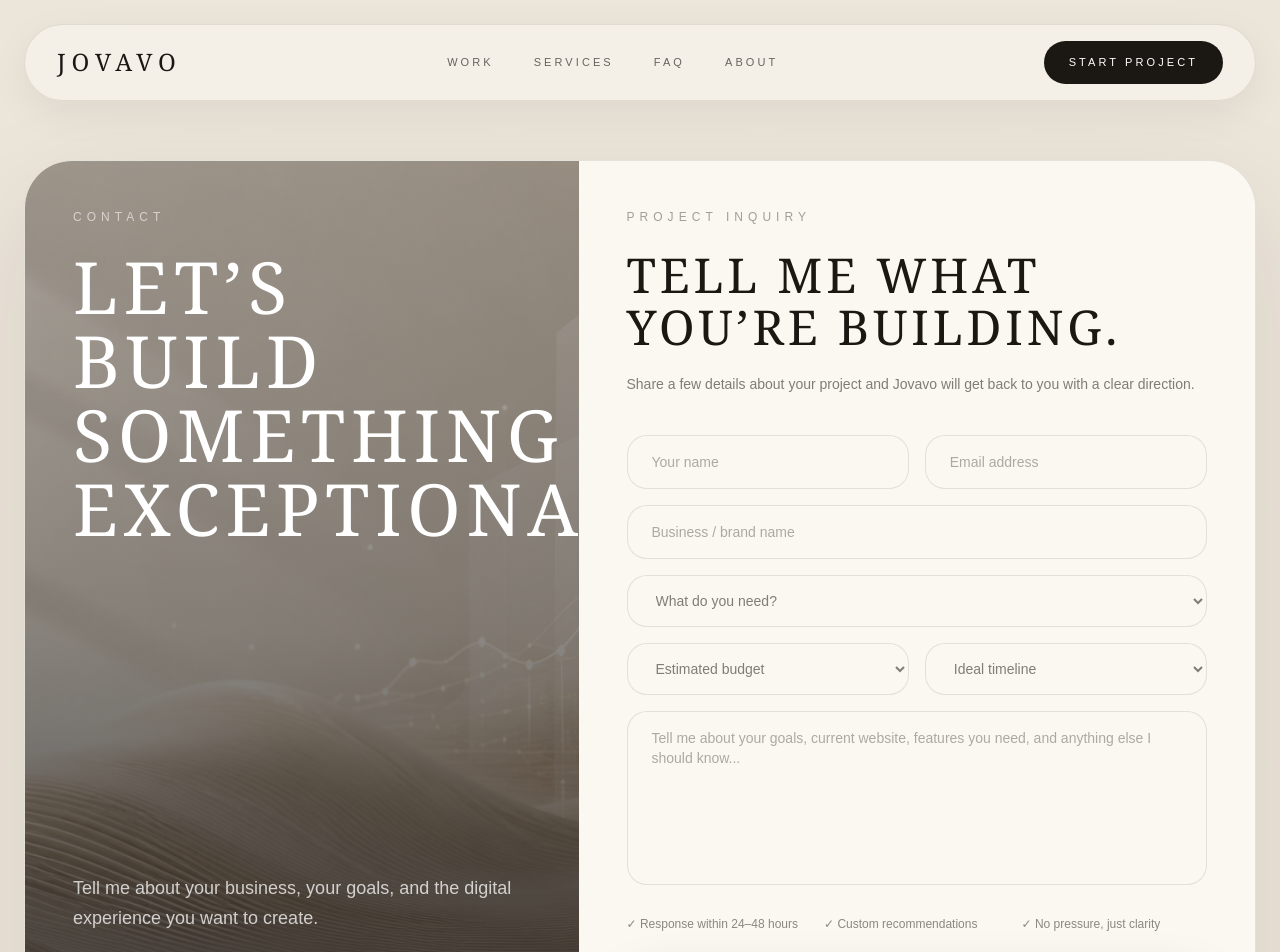
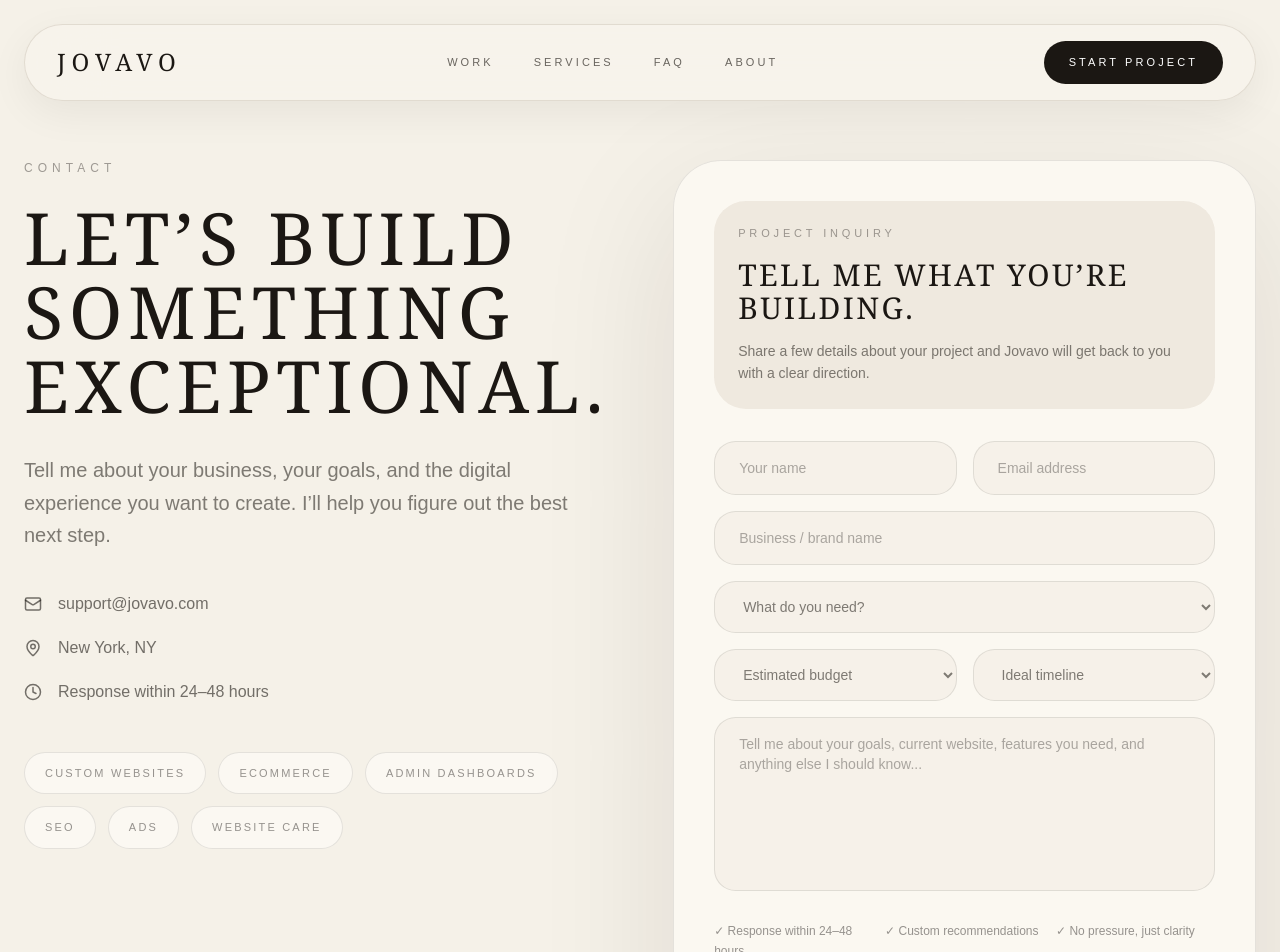
Before and after one commit to Jovavoco/jovavo, a Next.js app: page /contact in a window 1280 px wide. Shown: the top 952 px of the page. Built offline with nearby package versions, Linux system fonts and the light colour scheme; no server answers.

Commit message:
Update page.tsx

```diff
--- a/app/contact/page.tsx
+++ b/app/contact/page.tsx
@@ -1,6 +1,4 @@
 import type { Metadata } from "next";
-import { ArrowUpRight, Mail, MapPin, Clock } from "lucide-react";
-import Reveal from "@/components/Reveal";
 
 export const metadata: Metadata = {
   title: "Contact Us",
@@ -8,31 +6,22 @@ export const metadata: Metadata = {
     "Ready to build your next website? Contact Jovavo to discuss your project and request a free consultation.",
 };
 
+import Link from "next/link";
+import { ArrowUpRight, Mail, MapPin, Clock } from "lucide-react";
+import Reveal from "@/components/Reveal";
+
 const inputStyle =
-  "w-full rounded-[1.25rem] border border-[#1b1713]/10 bg-[#fbf8f2]/90 px-6 py-4 text-sm text-[#1b1713] outline-none transition placeholder:text-[#1b1713]/35 focus:border-[#c7a46a] focus:ring-4 focus:ring-[#c7a46a]/15";
+  "w-full rounded-[1.35rem] border border-[#1b1713]/10 bg-[#f5f1e8]/80 px-6 py-4 text-sm text-[#1b1713] outline-none transition placeholder:text-[#1b1713]/35 focus:border-[#1b1713]/35 focus:bg-white";
 
 export default function ContactPage() {
   return (
-    <main className="min-h-screen bg-[#ece5da] text-[#1b1713]">
-      <section className="mx-auto max-w-7xl px-6 pt-40 pb-28">
+    <main className="min-h-screen bg-[#f5f1e8] px-6 pt-40 pb-28 text-[#1b1713]">
+      <section className="mx-auto max-w-7xl">
         <Reveal>
-          <div className="overflow-hidden rounded-[3rem] border border-[#1b1713]/10 bg-[#fbf8f2] shadow-[0_40px_120px_rgba(27,23,19,0.10)]">
-            <div className="grid lg:grid-cols-[0.9fr_1.1fr]">
-
-              {/* IMAGE / INFO SIDE */}
-              <div className="relative min-h-[720px] overflow-hidden p-8 md:p-12">
-                <img
-                  src="/images/contact/contact-bg.png"
-                  alt="Jovavo contact background"
-                  className="absolute inset-0 h-full w-full object-cover"
-                />
-
-                <div className="absolute inset-0 bg-[#1b1713]/35" />
-                <div className="absolute inset-0 bg-gradient-to-t from-[#1b1713]/80 via-[#1b1713]/25 to-transparent" />
-
-                <div className="relative z-10 flex h-full flex-col justify-between text-white">
-                  <div>
-                    <p className="mb-6 text-xs uppercase tracking-[0.42em] text-white/60">
+          <div className="grid gap-16 lg:grid-cols-[0.9fr_1fr] lg:items-start">
+            {/* LEFT SIDE */}
+            <div className="lg:sticky lg:top-32">
+              <p className="mb-6 text-xs uppercase tracking-[0.42em] text-[#1b1713]/40">
                 Contact
               </p>
 
@@ -43,52 +32,72 @@ export default function ContactPage() {
                 <br />
                 exceptional.
               </h1>
-                  </div>
 
-                  <div>
-                    <p className="max-w-xl text-lg leading-relaxed text-white/75">
+              <p className="mt-8 max-w-2xl text-lg leading-relaxed text-[#1b1713]/55 md:text-xl">
                 Tell me about your business, your goals, and the digital
-                      experience you want to create.
+                experience you want to create. I’ll help you figure out the best
+                next step.
               </p>
 
-                    <div className="mt-8 space-y-4 text-sm text-white/75">
-                      <div className="flex items-center gap-4">
+              <div className="mt-10 space-y-5">
+                <div className="flex items-center gap-4 text-[#1b1713]/60">
                   <Mail size={18} />
-                        <a href="mailto:support@jovavo.com">
+                  <a
+                    href="mailto:support@jovavo.com"
+                    className="transition hover:text-[#1b1713]"
+                  >
                     support@jovavo.com
                   </a>
                 </div>
 
-                      <div className="flex items-center gap-4">
+                <div className="flex items-center gap-4 text-[#1b1713]/60">
                   <MapPin size={18} />
                   <span>New York, NY</span>
                 </div>
 
-                      <div className="flex items-center gap-4">
+                <div className="flex items-center gap-4 text-[#1b1713]/60">
                   <Clock size={18} />
                   <span>Response within 24–48 hours</span>
                 </div>
               </div>
-                  </div>
+
+              <div className="mt-12 flex flex-wrap gap-3">
+                {[
+                  "Custom Websites",
+                  "Ecommerce",
+                  "Admin Dashboards",
+                  "SEO",
+                  "Ads",
+                  "Website Care",
+                ].map((item) => (
+                  <span
+                    key={item}
+                    className="rounded-full border border-[#1b1713]/10 bg-[#fbf8f2] px-5 py-3 text-[11px] uppercase tracking-[0.2em] text-[#1b1713]/45"
+                  >
+                    {item}
+                  </span>
+                ))}
               </div>
             </div>
 
-              {/* FORM SIDE */}
-              <form className="bg-[#fbf8f2] p-8 md:p-12">
-                <p className="mb-6 text-xs uppercase tracking-[0.42em] text-[#1b1713]/40">
+            {/* FORM */}
+            <form className="rounded-[3rem] border border-[#1b1713]/10 bg-[#fbf8f2]/95 p-7 shadow-[0_40px_140px_rgba(27,23,19,0.10)] backdrop-blur md:p-10">
+              <div className="mb-8 rounded-[2rem] bg-[#efe9df] p-6">
+                <p className="text-[11px] uppercase tracking-[0.35em] text-[#1b1713]/40">
                   Project Inquiry
                 </p>
 
-                <h2 className="font-serif text-4xl font-light uppercase leading-[1.08] tracking-[0.08em] md:text-5xl">
+                <h2 className="mt-4 font-serif text-3xl font-light uppercase leading-[1.1] tracking-[0.08em]">
                   Tell me what you’re building.
                 </h2>
 
-                <p className="mt-5 max-w-xl text-sm leading-relaxed text-[#1b1713]/55">
+                <p className="mt-4 text-sm leading-relaxed text-[#1b1713]/55">
                   Share a few details about your project and Jovavo will get
                   back to you with a clear direction.
                 </p>
+              </div>
 
-                <div className="mt-10 grid gap-4 md:grid-cols-2">
+              <div className="grid gap-4 md:grid-cols-2">
                 <input type="text" placeholder="Your name" className={inputStyle} />
                 <input type="email" placeholder="Email address" className={inputStyle} />
               </div>
@@ -141,7 +150,7 @@ export default function ContactPage() {
                 className={`mt-4 resize-none ${inputStyle}`}
               />
 
-                <div className="mt-6 grid gap-3 text-xs text-[#1b1713]/50 md:grid-cols-3">
+              <div className="mt-6 grid gap-3 text-xs leading-relaxed text-[#1b1713]/45 md:grid-cols-3">
                 <p>✓ Response within 24–48 hours</p>
                 <p>✓ Custom recommendations</p>
                 <p>✓ No pressure, just clarity</p>
@@ -149,17 +158,16 @@ export default function ContactPage() {
 
               <button
                 type="submit"
-                  className="mt-8 flex w-full items-center justify-center gap-3 rounded-full bg-[#1b1713] px-8 py-5 text-[11px] uppercase tracking-[0.32em] text-white shadow-[0_18px_50px_rgba(27,23,19,0.22)] transition hover:scale-[1.015]"
+                className="mt-7 flex w-full items-center justify-center gap-3 rounded-full bg-[#1b1713] px-8 py-5 text-[11px] uppercase tracking-[0.32em] text-white shadow-[0_18px_50px_rgba(27,23,19,0.20)] transition hover:-translate-y-1 hover:bg-[#2a241f]"
               >
                 Request a Proposal
                 <ArrowUpRight size={16} />
               </button>
 
-                <p className="mt-5 text-center text-xs text-[#1b1713]/45">
+              <p className="mt-5 text-center text-xs leading-relaxed text-[#1b1713]/40">
                 Prefer email? Reach out directly at support@jovavo.com.
               </p>
             </form>
-            </div>
           </div>
         </Reveal>
       </section>
```
Lines whose indentation alone changed are shown as unchanged.
